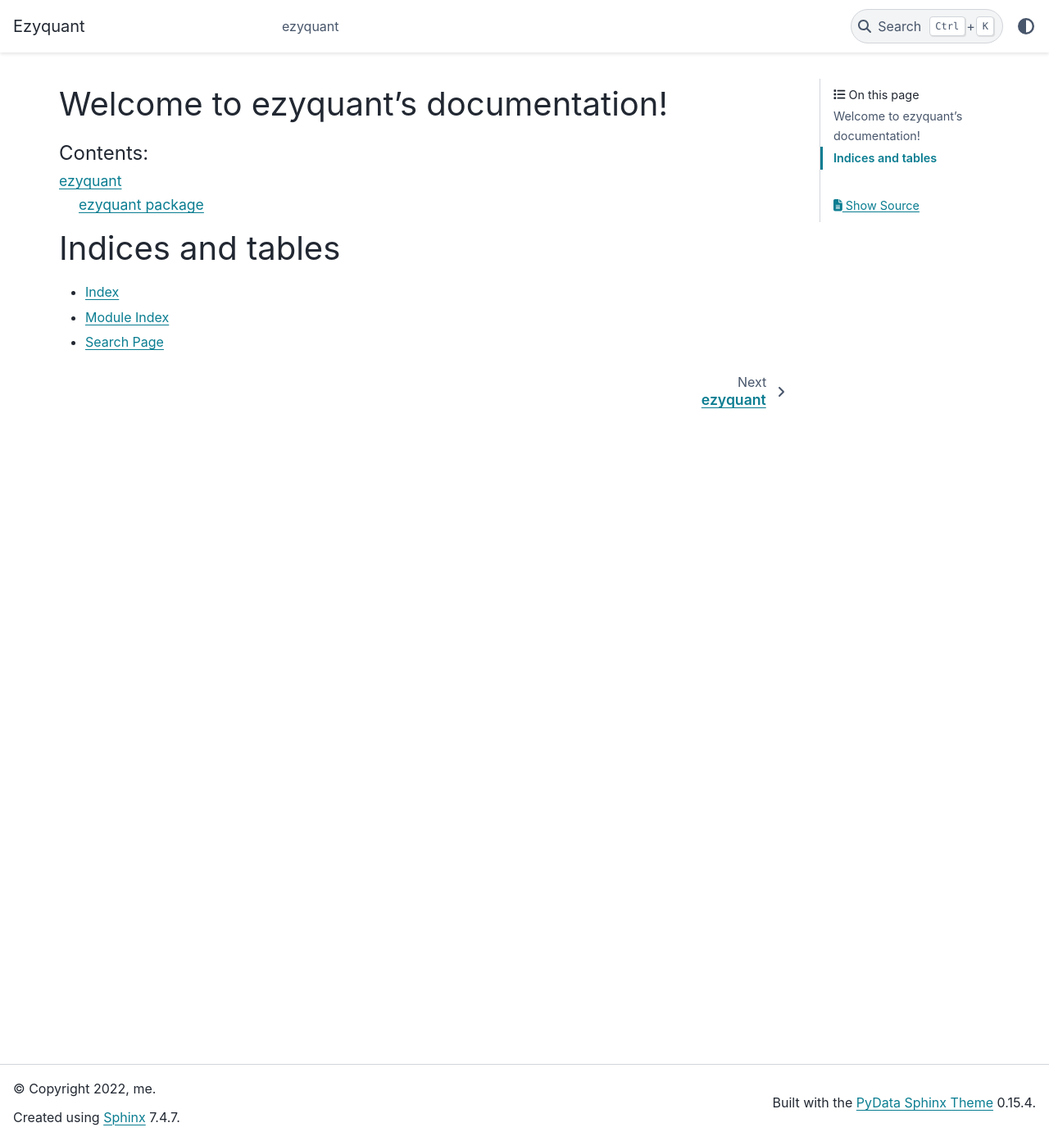
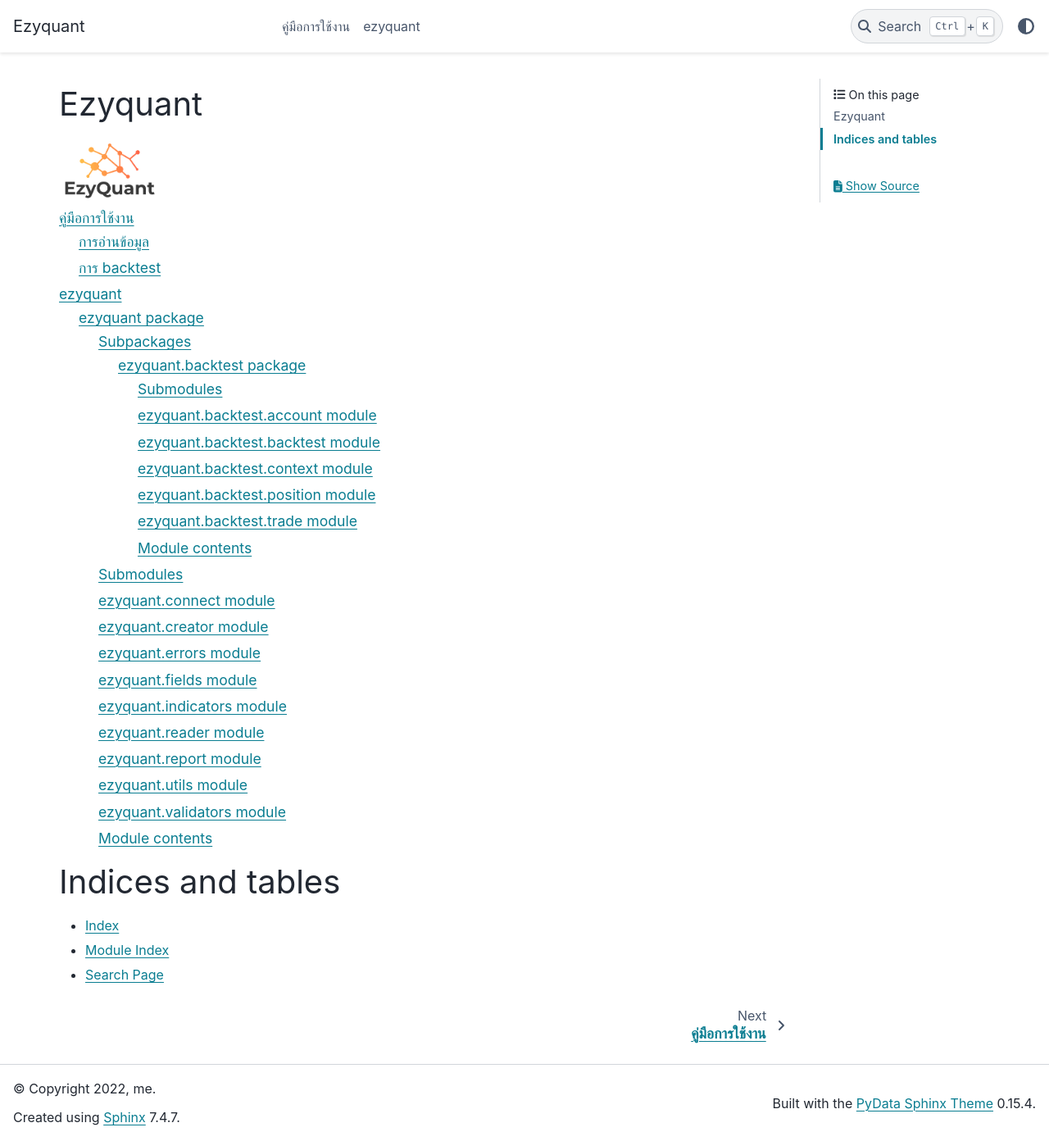
Before and after one commit to ezyquant/ezyquant, a Sphinx documentation site: the page built from docs/source/index.rst, in a window 1280 px wide and 1392 px high. Shown: the whole window at 82% size. Built offline with Sphinx 7.4.7 and the PyData theme 0.15.4, drawn with Linux system fonts in a browser that asks for light colours.

Commit message:
feat: guide

```diff
--- /dev/null
+++ b/docs/source/guide/backtest.rst
@@ -0,0 +1,6 @@
+การ backtest
+============
+
+backtest
+
+.. image:: ../_static/backtest.jpg
--- /dev/null
+++ b/docs/source/guide/index.rst
@@ -0,0 +1,10 @@
+คู่มือการใช้งาน
+============
+
+เรามีคู่มือการใช้งานดังต่อไปนี้
+
+.. toctree::
+   :caption: Contents:
+
+   reader
+   backtest
--- a/docs/source/index.rst
+++ b/docs/source/index.rst
@@ -1,15 +1,10 @@
-.. ezyquant documentation master file, created by
-   sphinx-quickstart on Thu Jun 30 16:43:57 2022.
-   You can adapt this file completely to your liking, but it should at least
-   contain the root `toctree` directive.
+Ezyquant
+========
 
-Welcome to ezyquant's documentation!
-====================================
+.. image:: _static/ezyquant.png
 
 .. toctree::
-   :maxdepth: 2
-   :caption: Contents:
-
+   guide/index
    modules
 
 Indices and tables
```
Also changed, not shown: docs/source/guide/reader.rst (added, +19 -0 lines), mkdocs.yml (deleted, +0 -37 lines), docs/source/_static/backtest.jpg (added), docs/source/_static/ezyquant.png (added).
